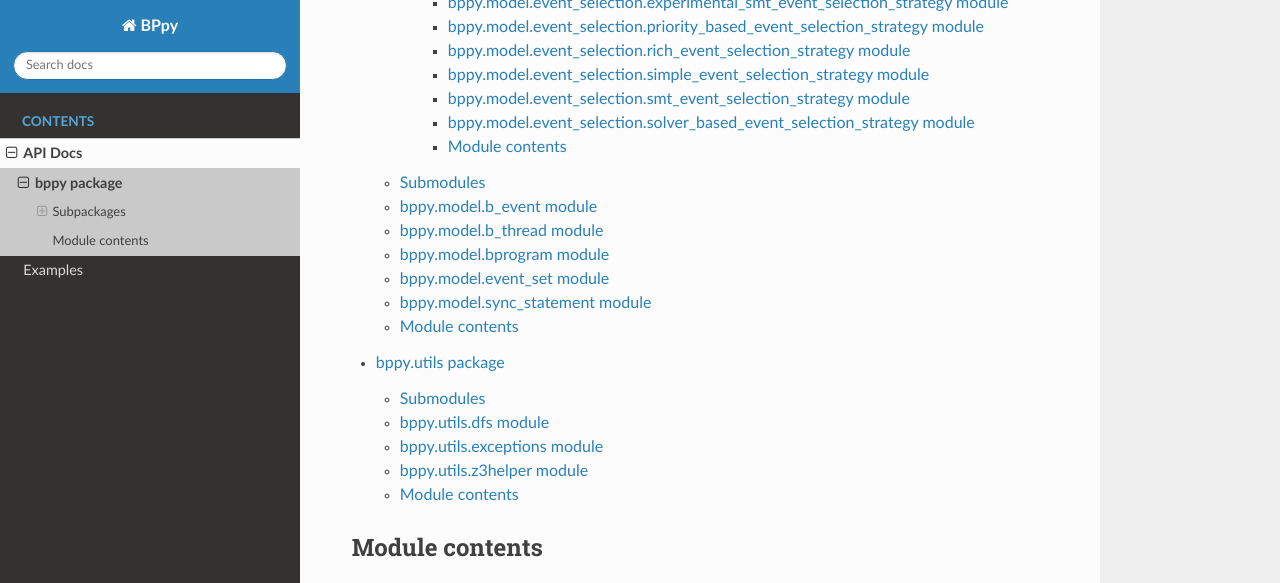
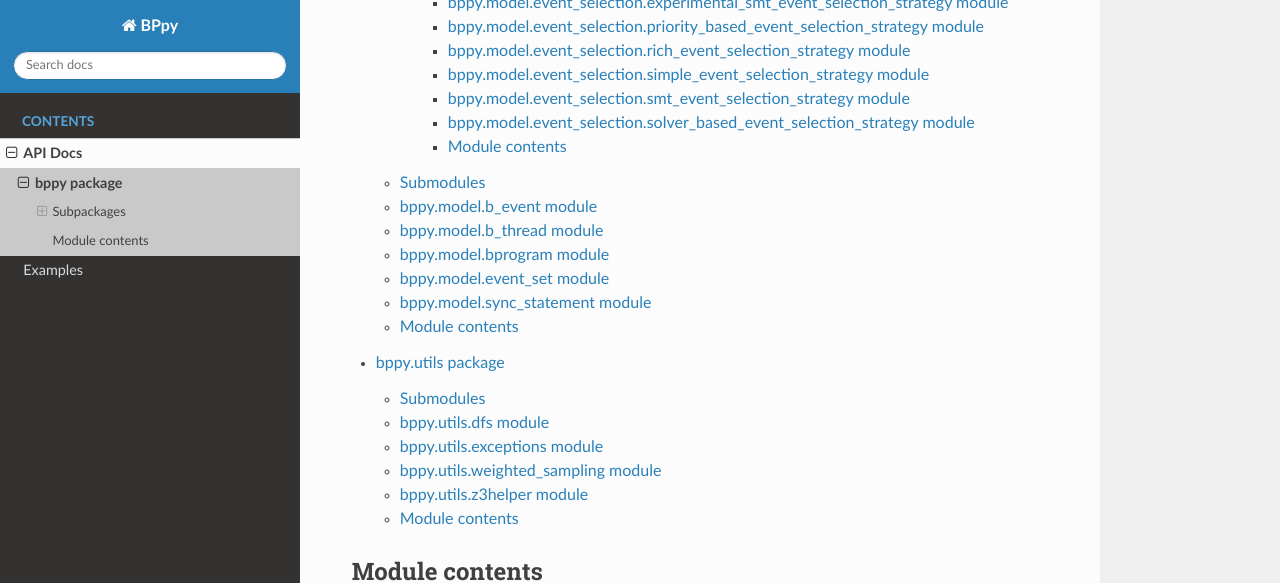
Before and after one commit to bThink-BGU/BPpy, a Sphinx documentation site: the page built from docs/bppy.rst, in a window 1280 px wide and 900 px high, scrolled down 993 px, cut to the strip 0-583 px from the top of the window. Built offline with Sphinx 7.4.7 and the Read the Docs theme 2.0.0, drawn with Linux system fonts in a browser that asks for light colours.

Commit message:
updating docs

```diff
--- a/docs/bppy.utils.rst
+++ b/docs/bppy.utils.rst
@@ -20,6 +20,14 @@ bppy.utils.exceptions module
    :undoc-members:
    :show-inheritance:
 
+bppy.utils.weighted\_sampling module
+------------------------------------
+
+.. automodule:: bppy.utils.weighted_sampling
+   :members:
+   :undoc-members:
+   :show-inheritance:
+
 bppy.utils.z3helper module
 --------------------------
 
```
